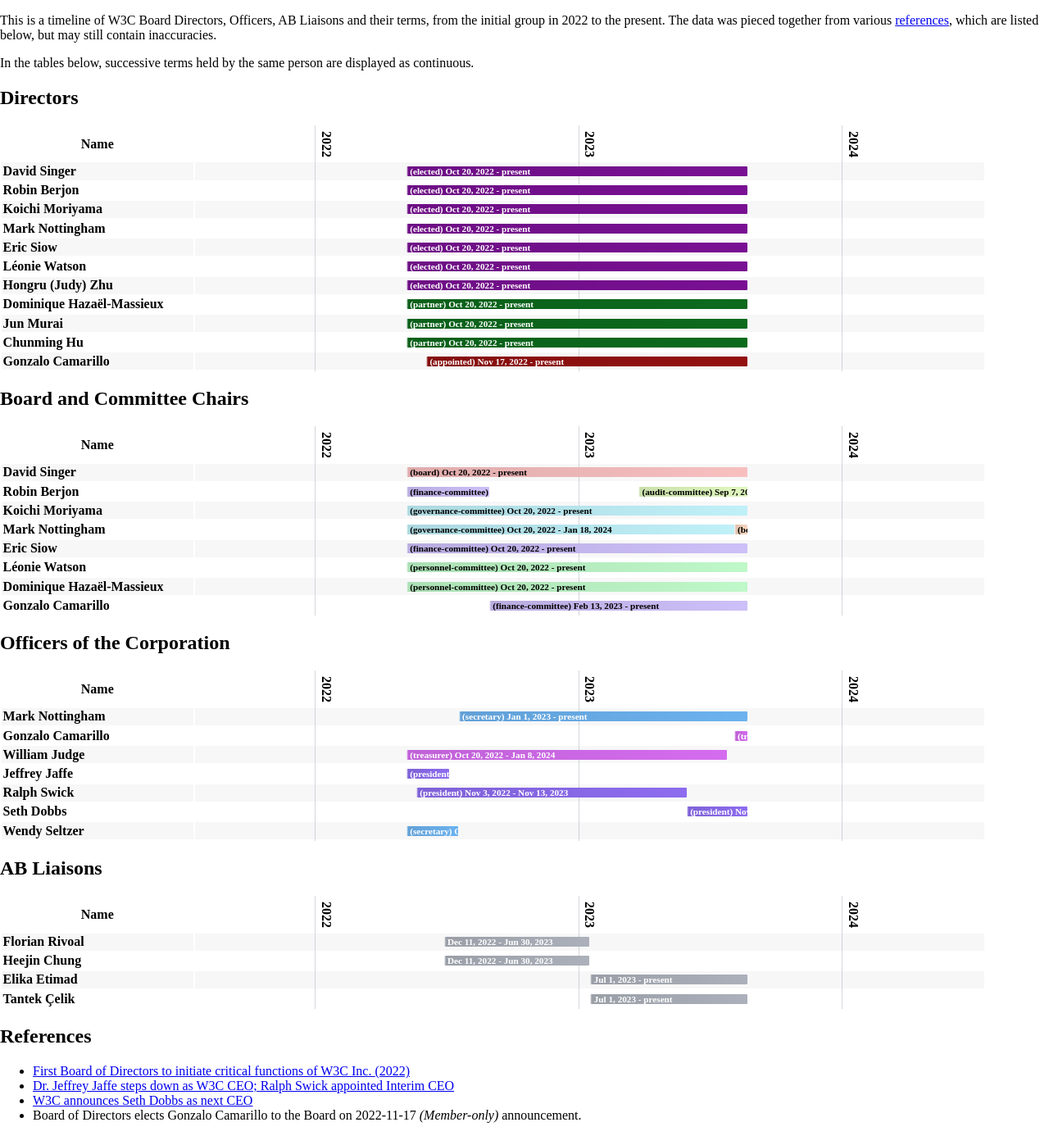
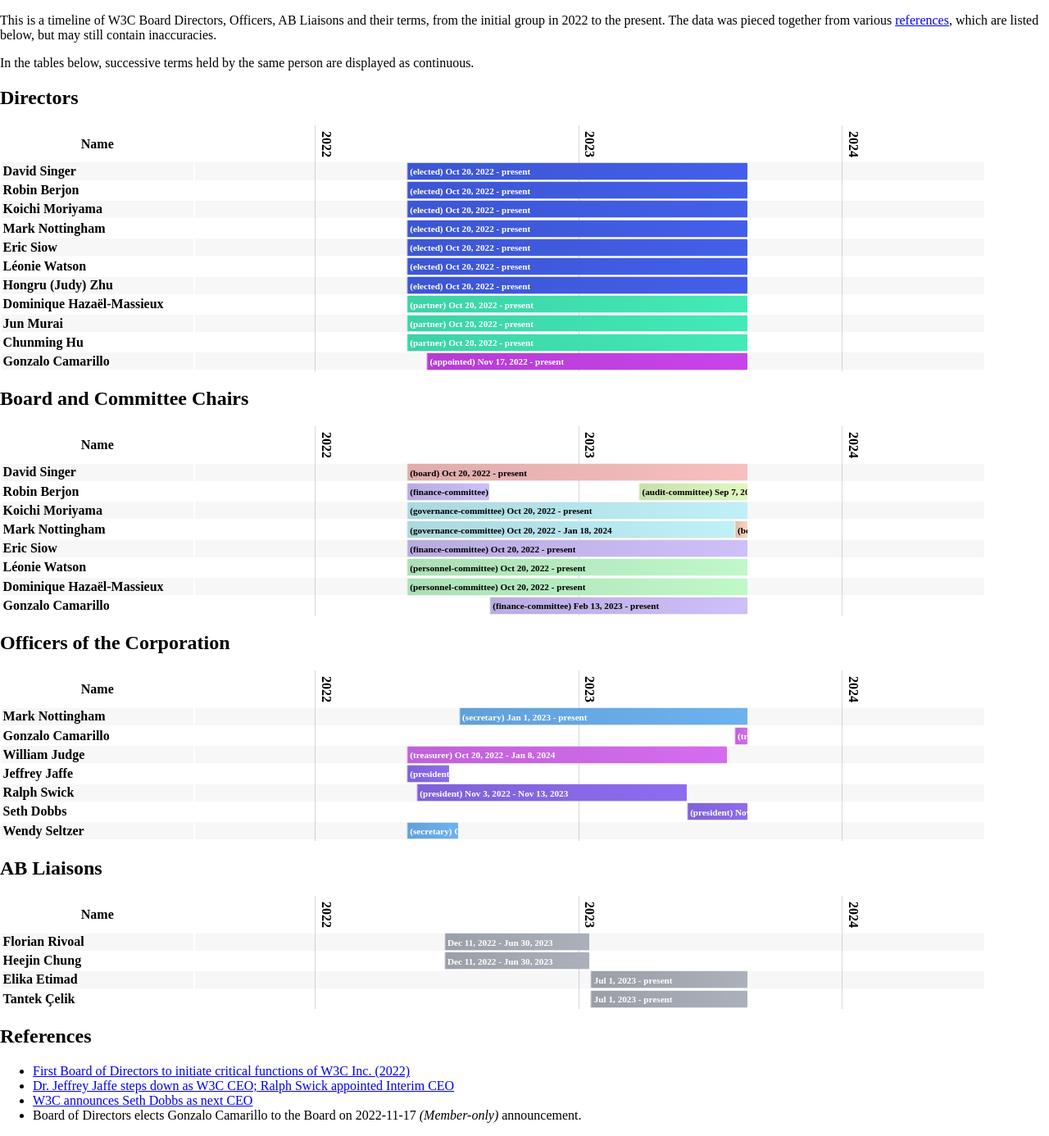
Before and after one commit to ianbjacobs/history-test-202402, a Jekyll site: the page built from history/index.md, in a window 1280 px wide. Shown: the whole page at 82% size. Built offline with Jekyll 4.4.1, drawn with Linux system fonts in a browser that asks for light colours.

Commit message:
more style tweaks

```diff
--- a/assets/css/members.css
+++ b/assets/css/members.css
@@ -82,7 +82,7 @@
 	grid-column-start: calc(1 + var(--_sy));
 	grid-column-end: calc(1 + var(--_ey));
 	box-sizing: border-box;
-	padding: 0 .4em;
+	padding: .4em;
 	font-size: 70%;
 	font-weight: bold;
 	color: white;
@@ -97,15 +97,15 @@
 /* Directors */
 
 .term.appointed {
-    background-color: hsl(0, 80%, 32%);
+    background-color: hsl(288, 80%, 59%);
 }
 
 .term.elected {
-    background-color: hsl(288, 80%, 32%);
+    background-color: hsl(230, 80%, 59%);
 }
 
 .term.partner {
-    background-color: hsl(131, 80%, 23%);
+    background-color: hsl(162, 80%, 59%);
 }
 
 /* Chairs */
```
